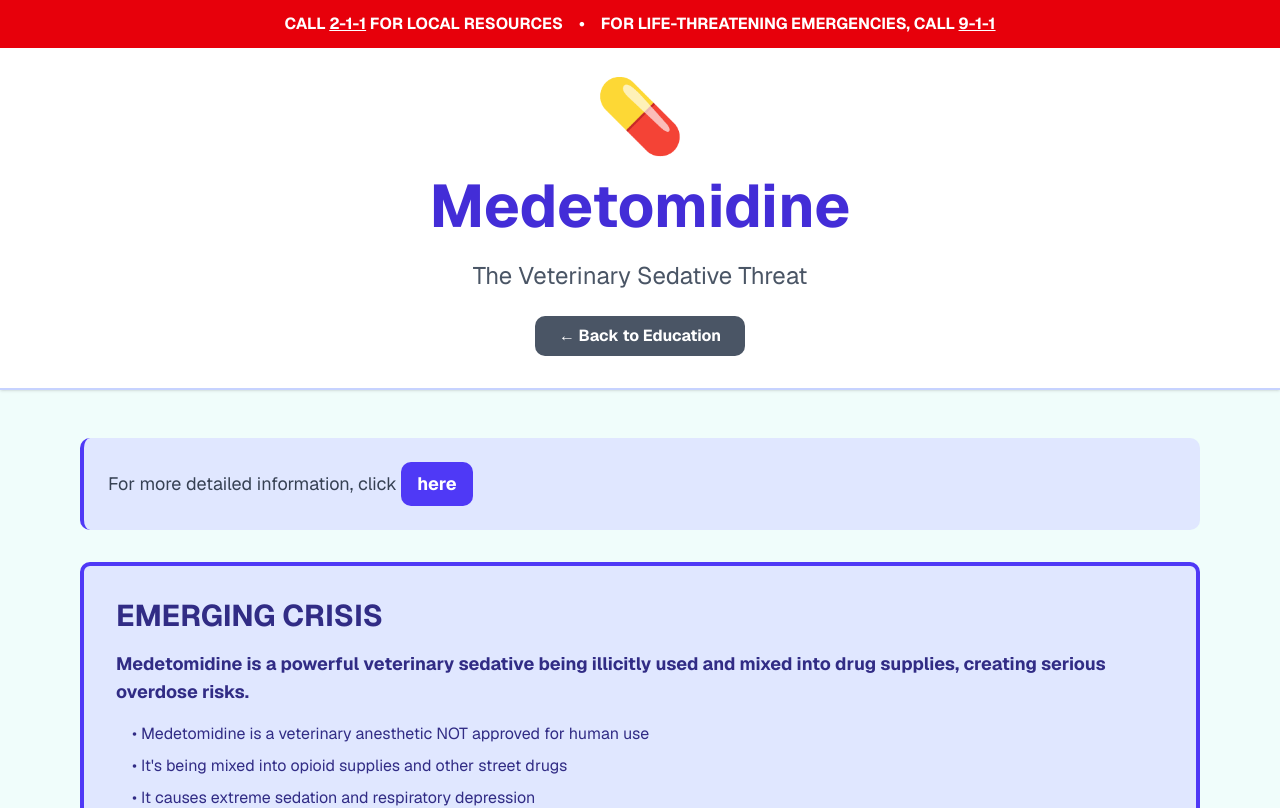
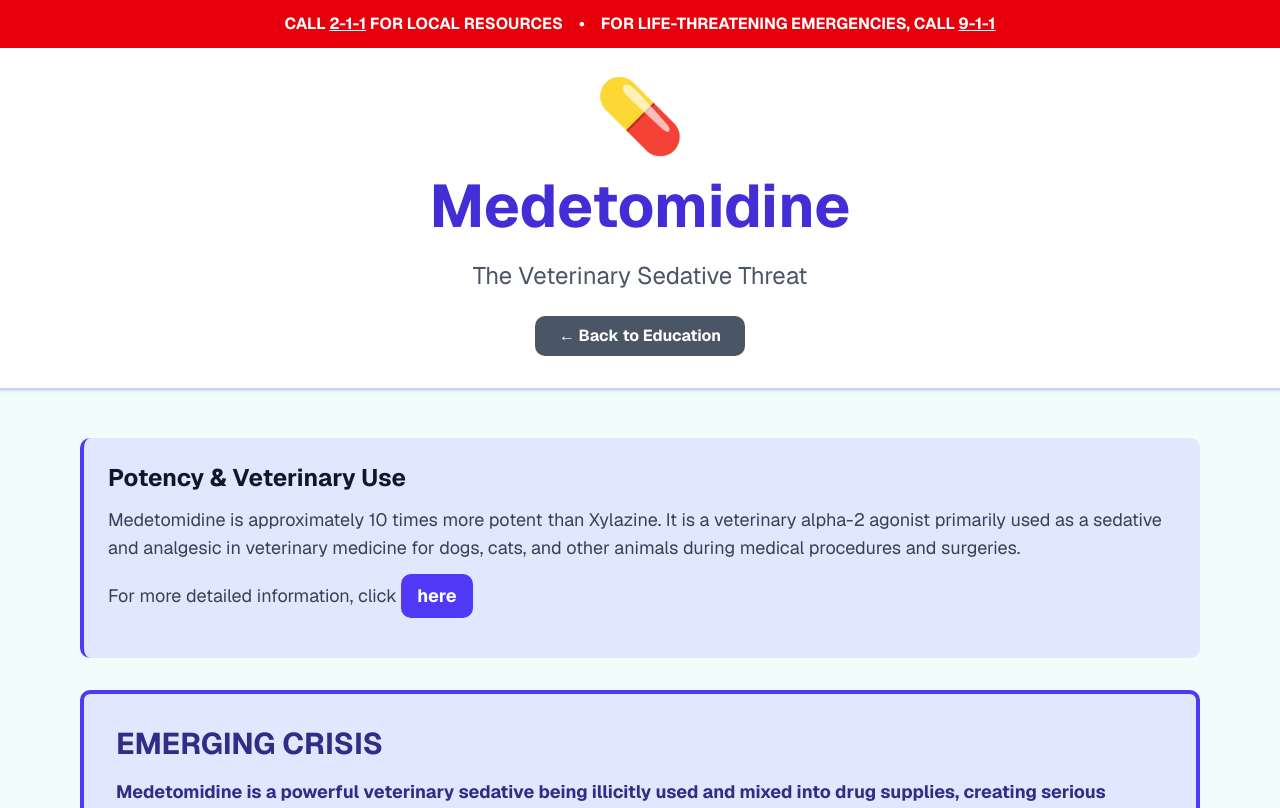
Before and after one commit to dgardner1982/v0-ottawa-county-resources, a Next.js app: page /drug/medetomidine in a window 1280 px wide. Shown: the top 808 px of the page. Built offline with nearby package versions, Linux system fonts and the light colour scheme.

Commit message:
feat: enhance medetomidine page with potency details and updated link

```diff
--- a/app/drug/medetomidine/page.tsx
+++ b/app/drug/medetomidine/page.tsx
@@ -29,10 +29,14 @@ export default function MedetomidinePage() {
 
       <main className="max-w-6xl mx-auto px-4 py-12">
         <div className="bg-indigo-100 border-l-4 border-indigo-600 p-6 rounded-lg mb-8">
-          <p className="text-lg text-gray-700">
+          <h3 className="text-2xl font-bold text-gray-900 mb-3">Potency & Veterinary Use</h3>
+          <p className="text-lg text-gray-700 mb-3">
+            Medetomidine is approximately 10 times more potent than Xylazine. It is a veterinary alpha-2 agonist primarily used as a sedative and analgesic in veterinary medicine for dogs, cats, and other animals during medical procedures and surgeries.
+          </p>
+          <p className="text-lg text-gray-700 mb-4">
             For more detailed information, click{' '}
             <a
-              href="https://gemini.google.com/share/abc836076155"
+              href="https://gemini.google.com/share/c6066ab5dbcb"
               target="_blank"
               rel="noopener noreferrer"
               className="inline-block bg-indigo-600 hover:bg-indigo-700 text-white font-bold px-4 py-2 rounded-lg transition"
```
